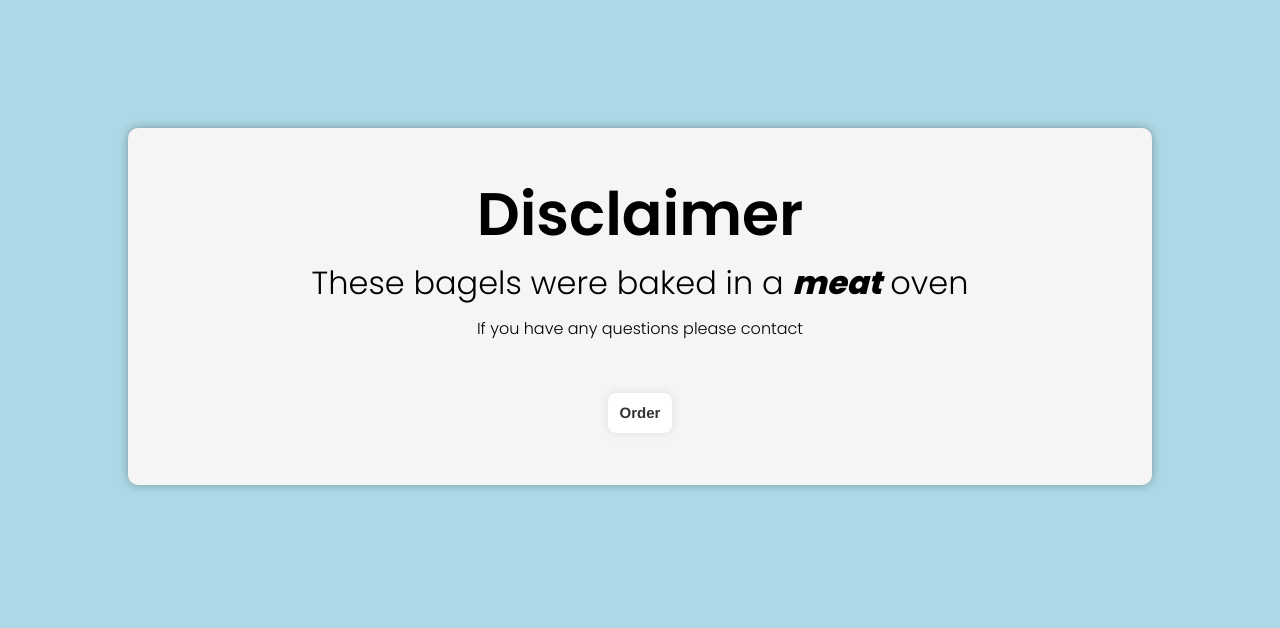
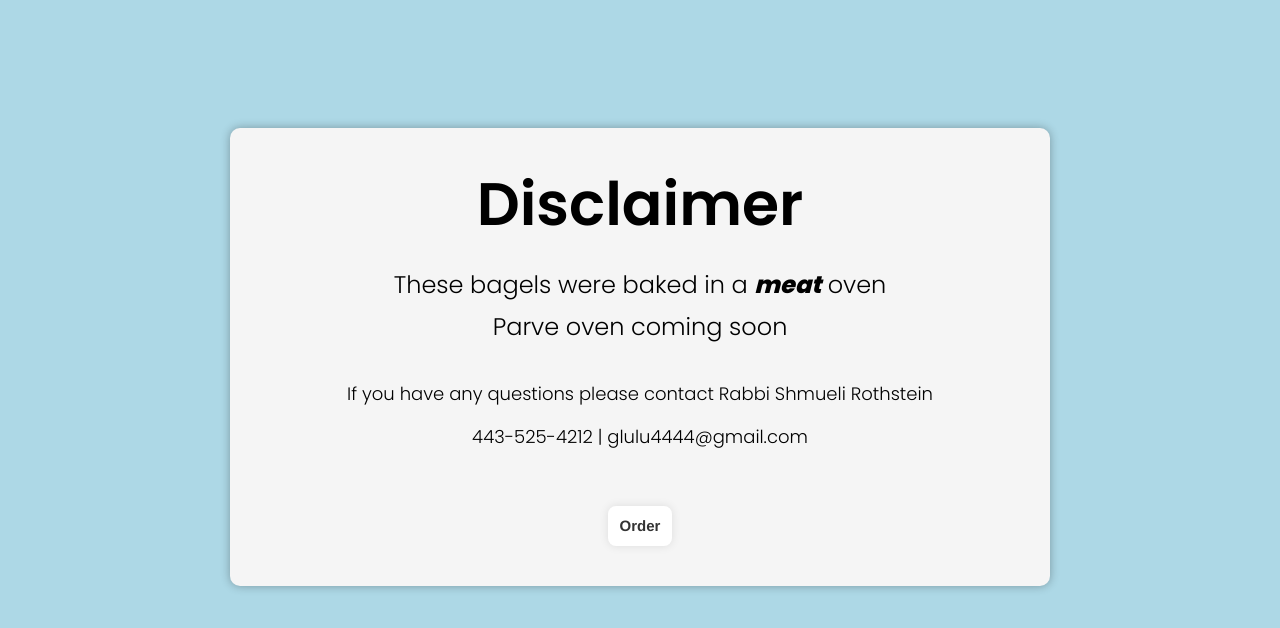
Before and after one commit to glulu4/Bagels, a React (Create React App) app in the folder frontend/bagel_app/: page /disclaimer in a window 1280 px wide. Shown: the top 628 px of the page. Built offline with nearby package versions, Linux system fonts and the light colour scheme.

Commit message:
added heroku address to timer in index.js

```diff
--- a/frontend/bagel_app/src/Pages/Disclaimer/Disclaimer.css
+++ b/frontend/bagel_app/src/Pages/Disclaimer/Disclaimer.css
@@ -1,7 +1,45 @@
 
 .messageStyle {
     text-align: center;
-    font-size: xx-large;
+    font-size: x-large;
+    margin-top: 2%;
+}
+
+h2 {
+    text-align: center;
+    margin-top: 5%;
+    padding-bottom:2%
+}
+
+.innerDivStyle{
+    display: flex;
+    justify-content: center;
+    flex-direction: column;
+}
+
+.contactStyle {
+    text-align: center;
+    margin-top: 2%;
+    font-weight: 100;
+    font-size:large;
+}
+
+.bigDivStyle {
+    background-color: whitesmoke;
+    width: 80%;
+    border-radius: 10px;
+    box-shadow: 0 0 10px rgba(0, 0, 0, 0.3);
+}
+
+.buttonDivStyle {
+    display: flex;
+    justify-content: center;
+    margin: 5%;
+}
+
+.buttonStyle {
+    font-size: 15px;
+    font-weight: bold;
     margin-top: 2%;
 }
 
@@ -9,14 +47,29 @@
 
 
 @media ( max-width: 800px ){
+
+.bigDivStyle{
+    padding:13%
+}
+.innerDivStyle{
+    padding-top:10%
+}
+
 .messageStyle{
-    font-size: medium;
+    font-size: 20px;
+    font-weight:400;
+    margin-top: 2%;
 
 }
 .h2Style{
     font-size:3rem;
     margin:auto;
 }
+.contactStyle{
+    padding-top:5%;
+    font-size: medium;
+}
+
 
 
 }
--- a/frontend/bagel_app/src/Pages/Disclaimer/Disclaimer.js
+++ b/frontend/bagel_app/src/Pages/Disclaimer/Disclaimer.js
@@ -4,41 +4,8 @@ import './Disclaimer.css'
 
 
 function Disclaimer() {
-    const h2Style = {
-        textAlign: 'center',
-        marginTop: '5%',
-    }
-    const innerDivStyle = {
-        display: 'flex',
-        justifyContent: 'center',
-        flexDirection: 'column',
-    }
-    // const messageStyle = {
-    //     textAlign: 'center',
-    //     fontSize: 'xx-large',
-    //     marginTop: '2%'
-    // }
-    const contactStyle = {
-        textAlign: 'center',
-        marginTop: '2%'
-    }
-    const bigDivStyle = {
 
-        backgroundColor: 'whitesmoke',
-        width:"100%",
-        borderRadius: 10,
-        boxShadow: '0 0 10px rgba(0, 0, 0, 0.3)',
 
-    }
-    const buttonDivStyle = {
-        display: 'flex',
-        justifyContent: 'center',
-        margin:"5%"
-    }
-    const buttonStyle = {
-        fontSize: 15,
-        fontWeight: 'bold'
-    }
 
     const navigate = useNavigate();
     const location = useLocation();
@@ -82,17 +49,23 @@ function Disclaimer() {
 
 
         }}>
-            <div style={bigDivStyle} className='bigDivStyle'>
-                <h2 style={h2Style} className='h2Style'>Disclaimer</h2>
+            <div  className='bigDivStyle'>
+                <h2  className='h2Style'>Disclaimer</h2>
 
-                <div style={innerDivStyle} className='innerDivStyle'>
-                    <p className='messageStyle'>These bagels were baked in a <strong><i>meat</i></strong>  oven</p>
-                    <p style={contactStyle} className='contactStyle'>If you have any questions please contact</p>
+
+                <div  className='innerDivStyle'>
+                    <p className='messageStyle'>These bagels were baked in a <strong><i>meat</i></strong> oven </p>
+
+                    <p className='messageStyle'>Parve oven coming soon</p>
+                    <br/>
+
+                    <p  className='contactStyle'>If you have any questions please contact Rabbi Shmueli Rothstein</p>
+                    <p  className='contactStyle'>443-525-4212 | glulu4444@gmail.com</p>
 
                 </div>
 
-                <div style={buttonDivStyle} className='buttonDivStyle'>
-                    <button className='buttonStyle' style={buttonStyle} onClick={handleClick}>Order</button>
+                <div  className='buttonDivStyle'>
+                    <button className='buttonStyle' onClick={handleClick}>Order</button>
 
                 </div>
             </div>
--- a/frontend/bagel_app/src/index.js
+++ b/frontend/bagel_app/src/index.js
@@ -29,7 +29,7 @@ const timer = setInterval(() => {
 
   if (timeUntilMonday <= 0) {
 
-    fetch("http://127.0.0.1:5001/send-orders", {
+    fetch("https://bagel-app-11c1ad484767.herokuapp.com/send-orders", {
       method: "post",
       headers: { "Content-Type": "application/json; charset=UTF-8" }, //"Content-Type: application/json"
       body: JSON.stringify({}),
```
Also changed, not shown: 1 other file (tests, documents, lock files or other folders).
